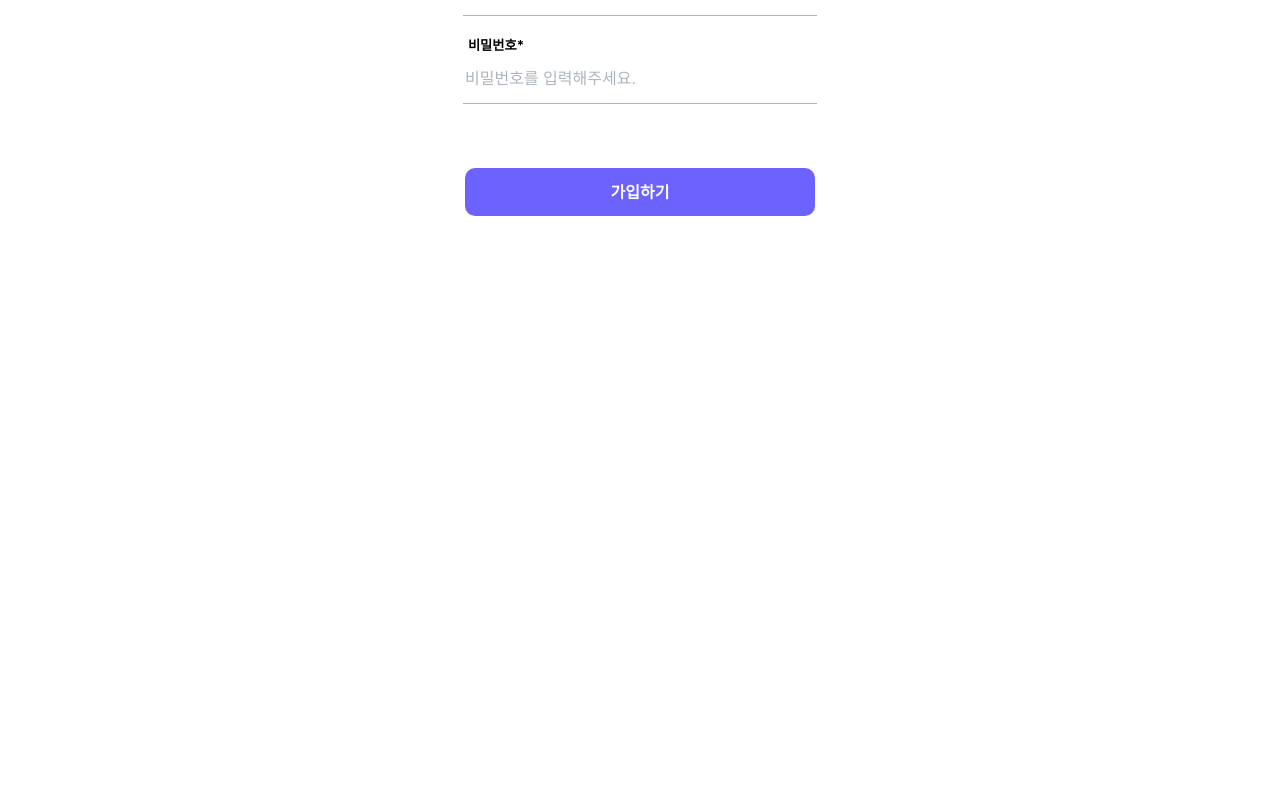
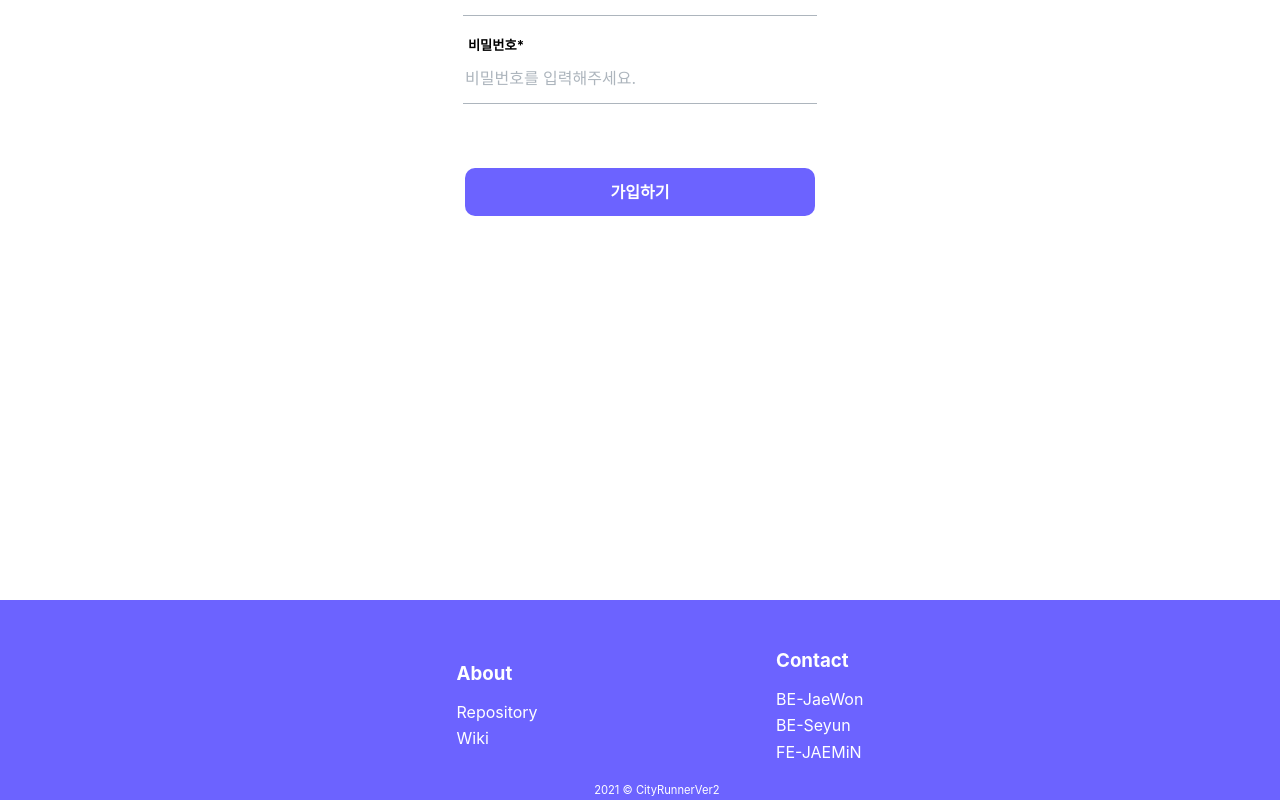
Before and after one commit to seyoonkim48/cityrunnerV2, a React (Create React App) app in the folder client/: page /signup in a window 1280 px wide. Shown: the part 450-1250 px from the top of the page. Before the commit the page ends 800 px from the top, so only its background shows below. Built offline with nearby package versions, Linux system fonts and the light colour scheme.

Commit message:
create FooterComponets

```diff
--- a/client/src/App.tsx
+++ b/client/src/App.tsx
@@ -1,5 +1,6 @@
 import React from 'react';
 import { BrowserRouter, Route, Switch } from 'react-router-dom';
+import Footer from './components/footer/Footer';
 import Header from './components/header/Header';
 import Admin from './pages/Admin';
 import Community from './pages/Community';
@@ -23,6 +24,7 @@ function App() {
       <Route exact path="/signin" component={SignIn}></Route>
       <Route exact path="/signup" component={SignUp}></Route>
     </Switch>
+    <Footer/>
     </BrowserRouter>
     </>
   );
--- /dev/null
+++ b/client/src/components/footer/Footer.tsx
@@ -0,0 +1,65 @@
+import React from 'react';
+import styled from 'styled-components';
+import { theme } from '../../theme/theme';
+
+const Footer = () => {
+    return (
+        <Container>
+        <About>
+        <h3>About</h3>
+        <li>Repository</li>
+        <li>Wiki</li>
+        </About>
+        <Since>2021 © CityRunnerVer2</Since>
+        <Contact>
+        <h3>Contact</h3>
+        <li>BE-JaeWon</li>
+        <li>BE-Seyun</li>
+        <li>FE-JAEMiN</li>
+        </Contact>
+        </Container>
+    )
+}
+
+const Container = styled.footer`
+    display: flex;
+    justify-content: space-evenly;
+    align-items: center;
+    background-color: ${theme.color.violet};
+    color: white;
+    height: 200px;
+    width: 100%;
+    margin-top: 30%;
+    margin-bottom: 0px;
+`;
+
+const About = styled.ul`
+    margin-left: 400px;
+    li{
+        cursor: pointer;
+        padding-bottom: 0.5rem;
+        :hover{
+            color: ${theme.color.placeholder};
+            transition: 0.3s;
+        }
+    }
+`;
+
+const Since = styled.ul`
+    font-size: 0.7rem;
+    margin-top: 12rem;
+`;
+
+const Contact = styled.ul`
+    margin-right: 400px;
+    li{
+        cursor: pointer;
+        padding-bottom: 0.5rem;
+        :hover{
+            color:${theme.color.placeholder};
+            transition: 0.3s;
+        }
+    }
+`;
+
+export default Footer;
```
